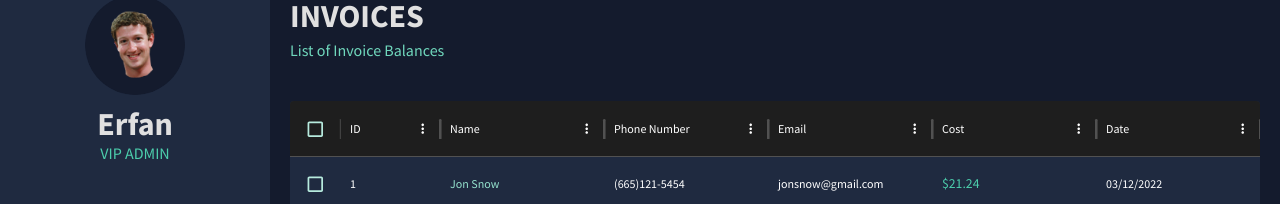
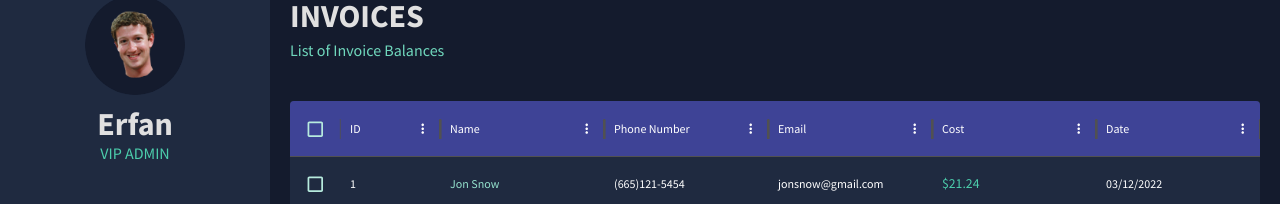
Before and after one commit to erfansafarzad7/React-AdminDashboard-mui, a React (Vite) app: page /invoices in a window 1280 px wide. Shown: the part 92-296 px from the top of the page. Built offline with nearby package versions, Linux system fonts and the light colour scheme.

Commit message:
fix: fix header color

```diff
--- a/src/scenes/invoices/index.jsx
+++ b/src/scenes/invoices/index.jsx
@@ -60,7 +60,7 @@ const Invoices = () => {
             color: colors.greenAccent[300],
           },
           "& .MuiDataGrid-columnHeader": {
-            backgroundColor: colors.blueAccent[700],
+            backgroundColor: `${colors.blueAccent[700]} !important`,
             borderBottom: "none",
           },
           "& .MuiDataGrid-virtualScroller": {
--- a/src/scenes/team/index.jsx
+++ b/src/scenes/team/index.jsx
@@ -86,7 +86,7 @@ const Team = () => {
             color: colors.greenAccent[300],
           },
           "& .MuiDataGrid-columnHeader": {
-            backgroundColor: colors.blueAccent[700],
+            backgroundColor: `${colors.blueAccent[700]} !important`,
             borderBottom: "none",
           },
           "& .MuiDataGrid-virtualScroller": {
```
